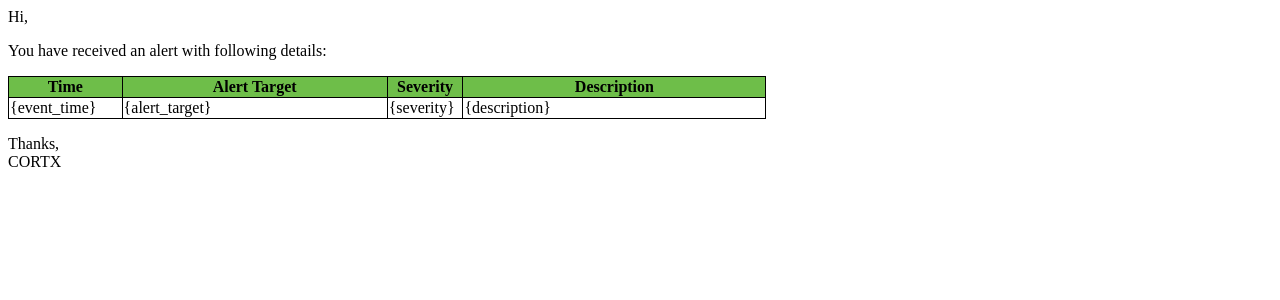
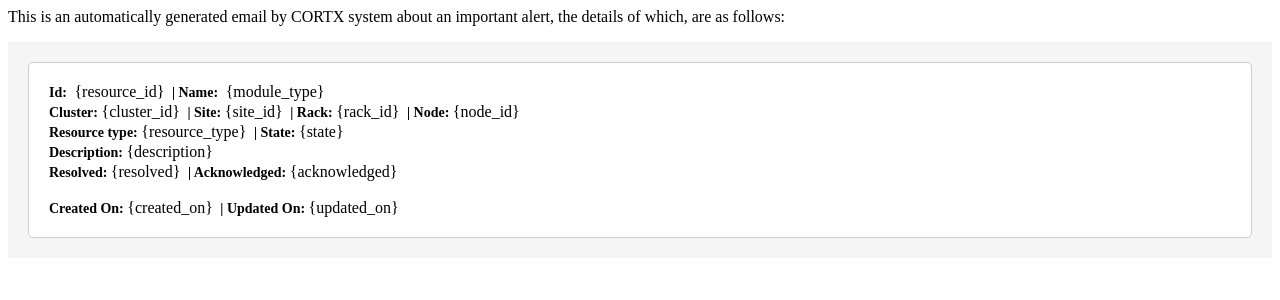
Before and after one commit to Seagate/cortx-manager, a Python web app: template templates/alert_notification_email.html in a window 1280 px wide. Shown: the top 300 px of the page. Run offline with Jinja, Linux system fonts and the light colour scheme; the template is opened without the code that fills it, so the values that code supplies are empty.

Commit message:
EOS-11423 [BE}Health and Alerts updated.

```diff
--- a/csm/core/blogic/const.py
+++ b/csm/core/blogic/const.py
@@ -148,7 +148,7 @@
 # CSM Alert Related
 CSM_ALERT_CMD = 'cmd'
 GOOD_ALERT = ['insertion', 'fault_resolved', 'resolved', 'threshold_breached:up']
-BAD_ALERT = ['missing', 'fault', 'threshold_breached:low']
+BAD_ALERT = ['missing', 'fault', 'threshold_breached:low', 'threshold_breached:high']
 SW = 'SW'
 HW = 'HW'
 ALERT_TYPE = 'type'
@@ -553,3 +553,4 @@
     "node:fru:psu", "node:fru:fan", "node:sensor:current", "node:sensor:voltage",
     "node:interface:sas", "node:interface:nw:cable"]
 PROVISIONER_PACKAGE_NOT_INIT = "Provisioner is not instantiated."
+HIGH_RISK_SEVERITY = ['alert', 'critical', 'error']
--- a/schema/csm_health_schema.json
+++ b/schema/csm_health_schema.json
@@ -7,9 +7,6 @@
         "message.actuator_response_type.info.resource_type": "resource_type",
         "message.actuator_response_type.info.event_time": "fetch_time",
         "message.actuator_response_type.specific_info": "specific_info",
-        "message.actuator_response_type.alert_type": "alert_type",
-        "message.actuator_response_type.severity": "severity",
-        "message.actuator_response_type.alert_id": "alert_uuid",
         "health_field": "health",
         "res_id_field": "resource_id",
         "key": "cluster.sites.site_id.rack.rack_id.nodes"
--- a/templates/alert_notification_email.html
+++ b/templates/alert_notification_email.html
@@ -1,25 +1,38 @@
 <!DOCTYPE HTML PUBLIC "-//W3C//DTD HTML 4.01 Transitional//EN"><html><head><META http-equiv="Content-Type" content="text/html; charset=utf-8"></head><body>
     <div>
-        <p>Hi,</p>
-        <p>You have received an alert with following details:</p>
+        <p>This is an automatically generated email by CORTX system about an important alert, the details of which, are as follows:</p>
 
-        <table width="60%" style="border:1px solid black;border-collapse:collapse">
-            <tbody>
-                <tr>
-                    <td width="15%" style="border:1px solid black;font-weight:bold;text-align:center;background-color:#6ebe49">Time</td>
-                    <td width="35%" style="border:1px solid black;font-weight:bold;text-align:center;background-color:#6ebe49">Alert Target</td>
-                    <td width="10%" style="border:1px solid black;font-weight:bold;text-align:center;background-color:#6ebe49">Severity</td>
-                    <td width="40%" style="border:1px solid black;font-weight:bold;text-align:center;background-color:#6ebe49">Description</td>
-                </tr>
-                <tr>
-                    <td style="border:1px solid black;word-wrap:break-word">{event_time}</td>
-                    <td style="border:1px solid black;word-wrap:break-word">{alert_target}</td>
-                    <td style="border:1px solid black;word-wrap:break-word">{severity}</td>
-                    <td style="border:1px solid black;word-wrap:break-word">{description}</td>
-                </tr>
-            </tbody>
-        </table>
-        <p>Thanks,<br>
-        CORTX</p>
+        <div style="background-color:#f5f5f5;padding: 20px;">
+            <div style="background-color:#ffffff;padding: 20px; border:1px solid #cccccc; border-radius: 5px;">
+                <div>
+                  <label style="font-size: 0.875em; font-weight: bold;">Id:&nbsp;</label>
+                  <label>{resource_id}</label>
+                  <label style="font-size: 0.875em; font-weight: bold;">&nbsp;| Name:&nbsp;</label>
+                  <label>{module_type}</label>
+                </div>
+                <div style="margin-top: 2px;">
+                  <label style="font-size: 0.875em; font-weight: bold;">Cluster:&nbsp;</label><label>{cluster_id}</label>
+                  <label style="font-size: 0.875em; font-weight: bold;">&nbsp;| Site:&nbsp;</label><label>{site_id}</label>
+                  <label style="font-size: 0.875em; font-weight: bold;">&nbsp;| Rack:&nbsp;</label><label>{rack_id}</label>
+                  <label style="font-size: 0.875em; font-weight: bold;">&nbsp;| Node:&nbsp;</label><label>{node_id}</label>
+                </div>
+                <div style="margin-top: 2px;">
+                  <label style="font-size: 0.875em; font-weight: bold;">Resource type:&nbsp;</label><label>{resource_type}</label>
+                  <label style="font-size: 0.875em; font-weight: bold;">&nbsp;| State:&nbsp;</label><label>{state}</label>
+                </div>
+                <div style="margin-top: 2px;">
+                  <label style="font-size: 0.875em; font-weight: bold;">Description:&nbsp;</label><label>{description}</label>
+                </div>
+                <div style="margin-top: 2px;">
+                  <label style="font-size: 0.875em; font-weight: bold;">Resolved:&nbsp;</label><label>{resolved}</label>
+                  <label style="font-size: 0.875em; font-weight: bold;">&nbsp;| Acknowledged:&nbsp;</label><label>{acknowledged}</label>
+                </div>
+                <br />
+                <div>
+                  <label style="font-size: 0.875em; font-weight: bold;">Created On:&nbsp;</label><label>{created_on}</label>
+                  <label style="font-size: 0.875em; font-weight: bold;">&nbsp;| Updated On:&nbsp;</label><label>{updated_on}</label>
+                </div>
+            </div>
+        </div>
     </div>
 </body></html>
```
Also changed, not shown: csm/core/services/alerts.py (+43 -8 lines), templates/smtp_server_test_email.html (line endings or trailing spaces).
